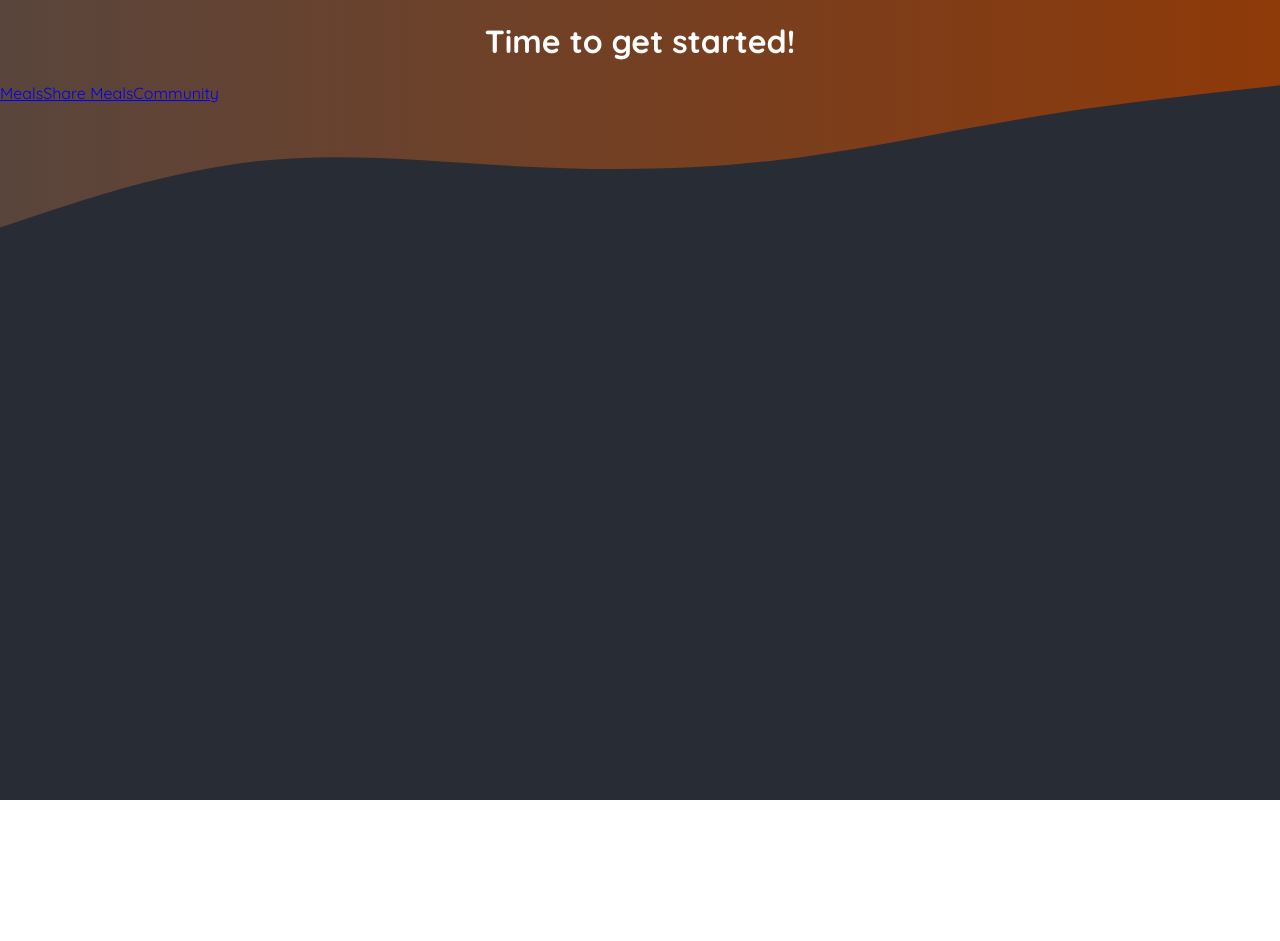
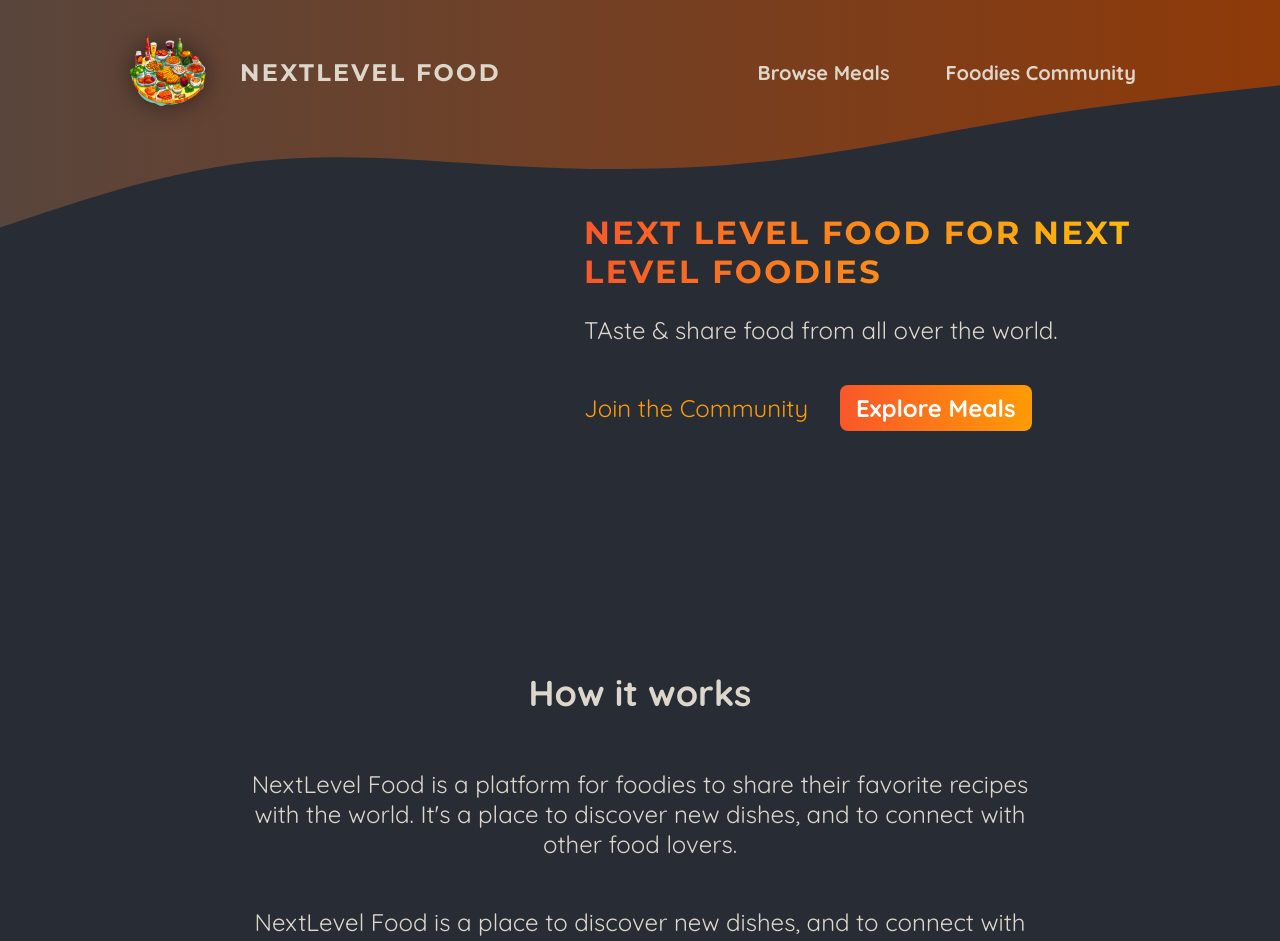
Before and after one commit to GuiFraV/foodie_project, a Next.js app: page / in a window 1280 px wide. Shown: the top 941 px of the page. Before the commit the page ends 800 px from the top, so only its background shows below. Built offline with nearby package versions, Linux system fonts and the light colour scheme.

Commit message:
Advance project

```diff
--- a/app/globals.css
+++ b/app/globals.css
@@ -1,31 +1,16 @@
-@import url('https://fonts.googleapis.com/css2?family=Quicksand:wght@400;600;700&family=Montserrat:wght@400;700&display=swap');
+@import url("https://fonts.googleapis.com/css2?family=Quicksand:wght@400;600;700&family=Montserrat:wght@400;700&display=swap");
 
 * {
   box-sizing: border-box;
 }
 
 html {
-  font-family: 'Quicksand', sans-serif;
+  font-family: "Quicksand", sans-serif;
 }
 
 body {
   margin: 0;
   background: radial-gradient(#282c34, #282c34);
-}
-
-.header-background {
-  position: absolute;
-  width: 100%;
-  height: 320px;
-  top: 0;
-  left: 0;
-  z-index: -1;
-}
-
-svg {
-  display: block;
-  width: 100%;
-  height: auto;
 }
 
 .not-found,
@@ -46,7 +31,7 @@
   -webkit-text-fill-color: transparent;
   background-size: cover;
   background-position: center;
-  font-family: 'Montserrat', sans-serif;
+  font-family: "Montserrat", sans-serif;
 }
 
 .not-found p,
--- a/app/layout.js
+++ b/app/layout.js
@@ -1,35 +1,16 @@
-import './globals.css';
+import MainHeader from "@/components/main-header/main-header";
+import "./globals.css";
 
 export const metadata = {
-  title: 'NextLevel Food',
-  description: 'Delicious meals, shared by a food-loving community.',
+  title: "NextLevel Food",
+  description: "Delicious meals, shared by a food-loving community.",
 };
 
 export default function RootLayout({ children }) {
   return (
     <html lang="en">
       <body>
-        <div className="header-background">
-          <svg xmlns="http://www.w3.org/2000/svg" viewBox="0 0 1440 320">
-            <defs>
-              <linearGradient id="gradient" x1="0%" y1="0%" x2="100%" y2="0%">
-                <stop
-                  offset="0%"
-                  style={{ stopColor: '#59453c', stopOpacity: '1' }}
-                />
-                <stop
-                  offset="100%"
-                  style={{ stopColor: '#8f3a09', stopOpacity: '1' }}
-                />
-              </linearGradient>
-            </defs>
-            <path
-              fill="url(#gradient)"
-              d="M0,256L48,240C96,224,192,192,288,181.3C384,171,480,181,576,186.7C672,192,768,192,864,181.3C960,171,1056,149,1152,133.3C1248,117,1344,107,1392,101.3L1440,96L1440,0L1392,0C1344,0,1248,0,1152,0C1056,0,960,0,864,0C768,0,672,0,576,0C480,0,384,0,288,0C192,0,96,0,48,0L0,0Z"
-            ></path>
-          </svg>
-        </div>
-
+        <MainHeader />
         {children}
       </body>
     </html>
--- a/app/page.js
+++ b/app/page.js
@@ -1,16 +1,50 @@
 import Link from "next/link";
+
+import classes from "./page.module.css";
 
 export default function Home() {
   return (
-    <main>
-      <h1 style={{ color: "white", textAlign: "center" }}>
-        Time to get started!
-      </h1>
-      <p>
-        <Link href="/meals">Meals</Link>
-        <Link href="/meals/share">Share Meals</Link>
-        <Link href="/community">Community</Link>
-      </p>
-    </main>
+    <>
+      <header className={classes.header}>
+        <div className={classes.slideshow}></div>
+        <div>
+          <div className={classes.hero}>
+            <h1>Next Level Food for Next Level Foodies</h1>
+            <p>TAste & share food from all over the world.</p>
+          </div>
+          <div className={classes.cta}>
+            <Link href="/community">Join the Community</Link>
+            <Link href="/meals">Explore Meals</Link>
+          </div>
+        </div>
+      </header>
+      <main>
+        <section className={classes.section}>
+          <h2>How it works</h2>
+          <p>
+            NextLevel Food is a platform for foodies to share their favorite
+            recipes with the world. It&apos;s a place to discover new dishes,
+            and to connect with other food lovers.
+          </p>
+          <p>
+            NextLevel Food is a place to discover new dishes, and to connect
+            with other food lovers.
+          </p>
+        </section>
+
+        <section className={classes.section}>
+          <h2>Why NextLevel Food?</h2>
+          <p>
+            NextLevel Food is a platform for foodies to share their favorite
+            recipes with the world. It&apos;s a place to discover new dishes,
+            and to connect with other food lovers.
+          </p>
+          <p>
+            NextLevel Food is a place to discover new dishes, and to connect
+            with other food lovers.
+          </p>
+        </section>
+      </main>
+    </>
   );
 }
--- /dev/null
+++ b/app/page.module.css
@@ -0,0 +1,75 @@
+.header {
+  display: flex;
+  gap: 3rem;
+  margin: 3rem auto;
+  width: 90%;
+  max-width: 75rem;
+}
+
+.slideshow {
+  width: 40rem;
+  height: 25rem;
+}
+
+.hero {
+  color: #ddd6cb;
+  font-size: 1.5rem;
+}
+
+.hero h1 {
+  font-size: 2rem;
+  font-weight: bold;
+  font-family: 'Montserrat', sans-serif;
+  letter-spacing: 0.15rem;
+  text-transform: uppercase;
+  background: linear-gradient(90deg, #f9572a, #ffc905);
+  background-clip: text;
+  -webkit-background-clip: text;
+  -webkit-text-fill-color: transparent;
+}
+
+.cta {
+  font-size: 1.5rem;
+  display: flex;
+  gap: 1rem;
+}
+
+.cta a {
+  display: inline-block;
+  margin-top: 1rem;
+  padding: 0.5rem 1rem;
+  border-radius: 0.5rem;
+  background: linear-gradient(90deg, #f9572a, #ff9b05);
+  color: #ffffff;
+  font-weight: bold;
+  text-decoration: none;
+}
+
+.cta a:hover,
+.cta a:active {
+  background: linear-gradient(90deg, #fd4715, #f9b241);
+}
+
+.cta a:first-child {
+  background: transparent;
+  font-weight: normal;
+  color: #ff9b05;
+  padding-left: 0;
+}
+
+.cta a:first-child:hover,
+.cta a:first-child:active {
+  background: transparent;
+  color: #f9b241;
+}
+
+.section {
+  display: flex;
+  flex-direction: column;
+  color: #ddd6cb;
+  font-size: 1.5rem;
+  max-width: 50rem;
+  width: 90%;
+  margin: 2rem auto;
+  text-align: center;
+}
--- /dev/null
+++ b/components/main-header/main-header-background.js
@@ -0,0 +1,26 @@
+import classes from "./main-header-background.module.css";
+
+export default function MainHeaderBackground() {
+  return (
+    <div className={classes["header-background"]}>
+      <svg xmlns="http://www.w3.org/2000/svg" viewBox="0 0 1440 320">
+        <defs>
+          <linearGradient id="gradient" x1="0%" y1="0%" x2="100%" y2="0%">
+            <stop
+              offset="0%"
+              style={{ stopColor: "#59453c", stopOpacity: "1" }}
+            />
+            <stop
+              offset="100%"
+              style={{ stopColor: "#8f3a09", stopOpacity: "1" }}
+            />
+          </linearGradient>
+        </defs>
+        <path
+          fill="url(#gradient)"
+          d="M0,256L48,240C96,224,192,192,288,181.3C384,171,480,181,576,186.7C672,192,768,192,864,181.3C960,171,1056,149,1152,133.3C1248,117,1344,107,1392,101.3L1440,96L1440,0L1392,0C1344,0,1248,0,1152,0C1056,0,960,0,864,0C768,0,672,0,576,0C480,0,384,0,288,0C192,0,96,0,48,0L0,0Z"
+        ></path>
+      </svg>
+    </div>
+  );
+}
--- /dev/null
+++ b/components/main-header/main-header-background.module.css
@@ -0,0 +1,14 @@
+.header-background {
+  position: absolute;
+  width: 100%;
+  height: 320px;
+  top: 0;
+  left: 0;
+  z-index: -1;
+}
+
+.header-background svg {
+  display: block;
+  width: 100%;
+  height: auto;
+}
--- /dev/null
+++ b/components/main-header/main-header.js
@@ -0,0 +1,31 @@
+import Link from "next/link";
+import Image from "next/image";
+
+import MainHeaderBackground from "./main-header-background";
+import logoImg from "@/assets/logo.png";
+import classes from "./main-header.module.css";
+
+export default function MainHeader() {
+  return (
+    <>
+      <MainHeaderBackground />
+      <header className={classes.header}>
+        <Link className={classes.logo} href="/">
+          <Image src={logoImg} alt="A plate with food on it" priority />
+          NextLevel Food
+        </Link>
+
+        <nav className={classes.nav}>
+          <ul>
+            <li>
+              <Link href="/meals">Browse Meals</Link>
+            </li>
+            <li>
+              <Link href="/community">Foodies Community</Link>
+            </li>
+          </ul>
+        </nav>
+      </header>
+    </>
+  );
+}
--- /dev/null
+++ b/components/main-header/main-header.module.css
@@ -0,0 +1,67 @@
+.header {
+  display: flex;
+  justify-content: space-between;
+  align-items: center;
+  padding: 2rem 1rem;
+}
+
+@media (min-width: 768px) {
+  .header {
+    padding: 2rem 10%;
+  }
+}
+
+.nav ul {
+  list-style: none;
+  margin: 0;
+  padding: 0;
+  display: flex;
+  gap: 1.5rem;
+  /* font-family: 'Montserrat', sans-serif; */
+  font-size: 1.25rem;
+}
+
+.nav a {
+  text-decoration: none;
+  color: #ddd6cb;
+  font-weight: bold;
+  padding: 0.5rem 1rem;
+  border-radius: 0.5rem;
+}
+
+.nav a:hover,
+.nav a:active {
+  background: linear-gradient(90deg, #ff8a05, #f9b331);
+  background-clip: text;
+  -webkit-background-clip: text;
+  -webkit-text-fill-color: transparent;
+  text-shadow: 0 0 18px rgba(248, 190, 42, 0.8);
+}
+
+.active {
+  background: linear-gradient(90deg, #ff8a05, #f9b331);
+  background-clip: text;
+  -webkit-background-clip: text;
+  -webkit-text-fill-color: transparent;
+}
+
+.logo {
+  display: flex;
+  align-items: center;
+  justify-content: center;
+  gap: 2rem;
+  text-decoration: none;
+  color: #ddd6cb;
+  font-weight: bold;
+  font-family: 'Montserrat', sans-serif;
+  letter-spacing: 0.15rem;
+  text-transform: uppercase;
+  font-size: 1.5rem;
+}
+
+.logo img {
+  width: 5rem;
+  height: 5rem;
+  object-fit: contain;
+  filter: drop-shadow(0 0 0.75rem rgba(0, 0, 0, 0.5));
+}
```
